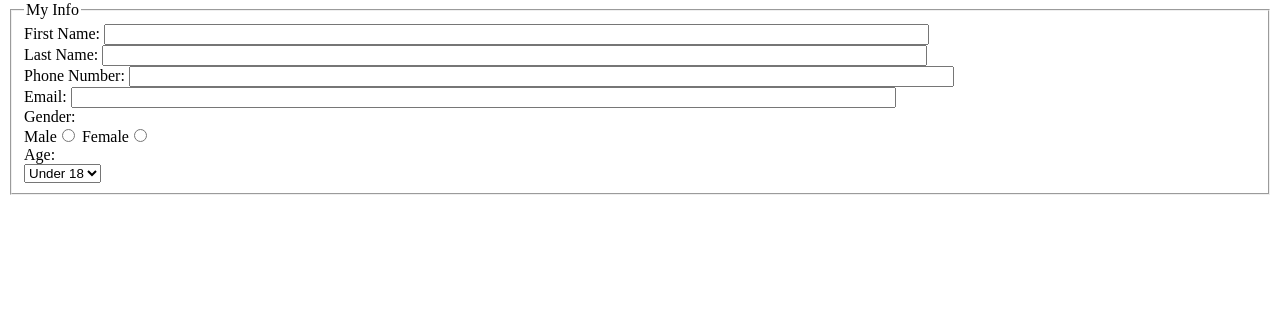
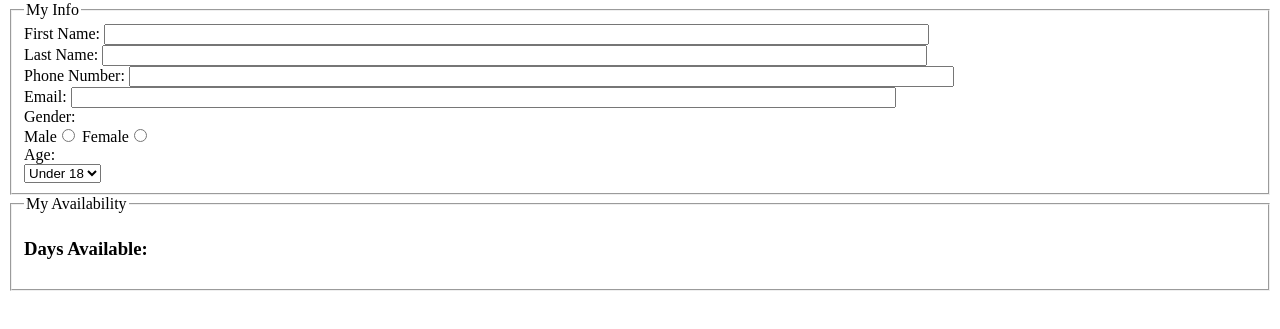
Before and after one commit to adtanner13/itmd361-lab4, a plain HTML site: page index.html in a window 1280 px wide. Shown: the part 79-408 px from the top of the page. Drawn offline with Linux system fonts and the light colour scheme.

Commit message:
dsyfusgf

```diff
--- a/index.html
+++ b/index.html
@@ -24,6 +24,14 @@
           <option>Over 18</option>
         </select>
       </fieldset>
+
+      <fieldset>
+        <legend>My Availability</legend>
+        <h3>Days Available:</h3>
+        <div>
+          <div><lavel></lavel></div>
+        </div>
+      </fieldset>
     </form>
   </body>
 </html>
```
